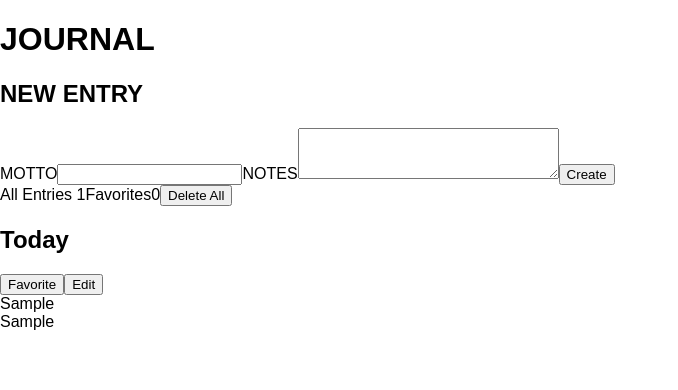
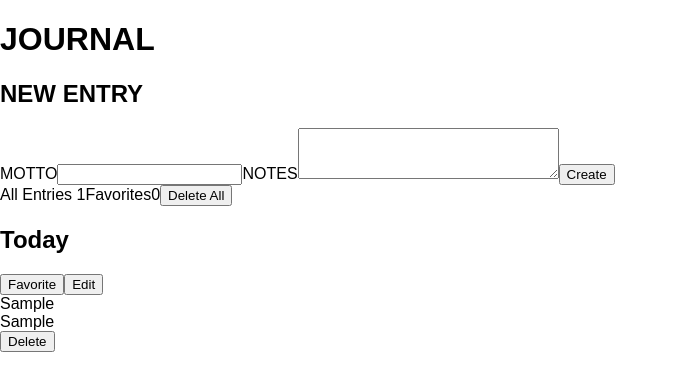
Before and after one commit to doctype-Melvin/stunning-octo-happiness, a React (Vite) app: page / in a window 1280 px wide. Both pictures are taken after typing "Sample", "Sample" into the empty fields and a click on the button "Create". Shown: the top 390 px of the page, without its empty margins (0-678 px from the left). Built offline with nearby package versions, Linux system fonts and the light colour scheme.

Commit message:
adds delete button to remove single entry

```diff
--- a/src/components/Card/Card.jsx
+++ b/src/components/Card/Card.jsx
@@ -39,6 +39,15 @@ export default function Card({
     setIsEdit((prevState) => !prevState);
   };
 
+  const handleDelete = (event) => {
+    const { id } = event.target;
+    let updateThis = entries.slice();
+    let deleteThisIndex = updateThis.findIndex((entry) => entry.id === id);
+    updateThis.splice(deleteThisIndex, 1);
+    localStorage.setItem("entries", JSON.stringify(updateThis));
+    setEntries(updateThis);
+  };
+
   return (
     <section className="card">
       {!isEdit ? (
@@ -62,6 +71,14 @@ export default function Card({
           </button>
           <section className="motto">{motto}</section>
           <section className="notes">{notes}</section>
+          <button
+            type="button"
+            className="delete-button"
+            id={id}
+            onClick={handleDelete}
+          >
+            Delete
+          </button>
         </>
       ) : (
         <Form
--- a/src/components/Form/Form.jsx
+++ b/src/components/Form/Form.jsx
@@ -8,6 +8,7 @@ export default function Form(props) {
   const [motto, setMotto] = useState("");
   const [notes, setNotes] = useState("");
   const [editObject, setEditObject] = useState("");
+
   useEffect(() => {
     if (isEdit) {
       setEditObject(editEntry);
@@ -17,7 +18,6 @@ export default function Form(props) {
   // Submit this to local storage
   const handleSubmit = (event) => {
     event.preventDefault();
-    console.log(setNewEntry);
     if (motto && notes) {
       setNewEntry({
         motto,
--- a/src/components/Main/Main.jsx
+++ b/src/components/Main/Main.jsx
@@ -12,6 +12,7 @@ export default function Main() {
 
   useEffect(() => {
     if (currentData && newEntry) {
+      // If there's a dupe, replace it
       if (currentData.some((entry) => entry.id === newEntry.id)) {
         let duplicateIndex = currentData
           .slice()
@@ -21,6 +22,7 @@ export default function Main() {
         localStorage.setItem("entries", JSON.stringify(currentData));
         setNewEntry("");
       } else {
+        // Happy path: Just add new entry
         let freshEntries = [...currentData, newEntry];
         setEntries(freshEntries);
         localStorage.setItem("entries", JSON.stringify(freshEntries));
@@ -30,14 +32,13 @@ export default function Main() {
   }, [newEntry]);
 
   useEffect(() => {
-    console.log(entries.length);
-  }, [entries]);
-
-  useEffect(() => {
+    // First render: Check if localStorage has item
     const storedEntries = JSON.parse(localStorage.getItem("entries"));
     if (storedEntries) {
+      // Sets entries data from localStorage
       setEntries(storedEntries);
     } else {
+      // Sets new entries array
       localStorage.setItem("entries", "[]");
     }
   }, []);
```
Also changed, not shown: src/components/Edit/Edit.jsx (deleted), src/components/Edit/edit.css (deleted).
